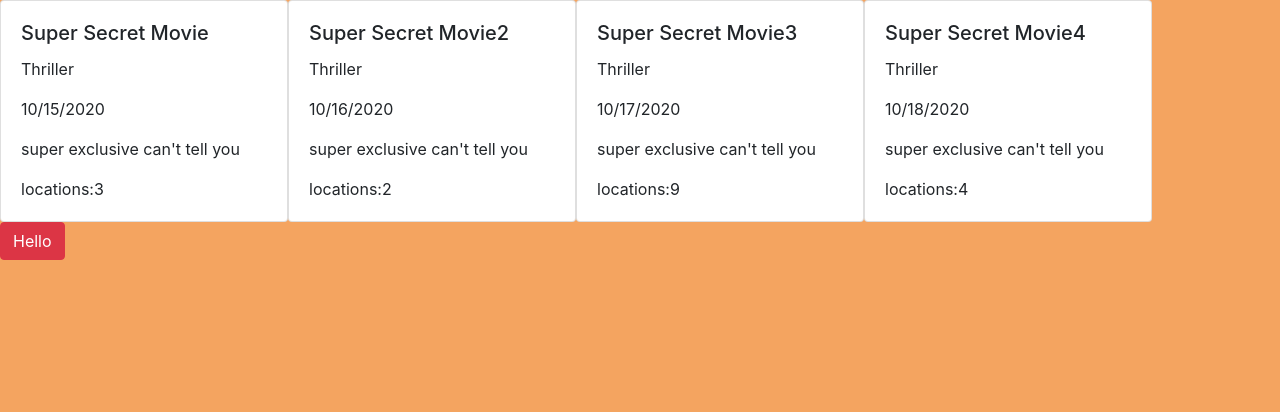
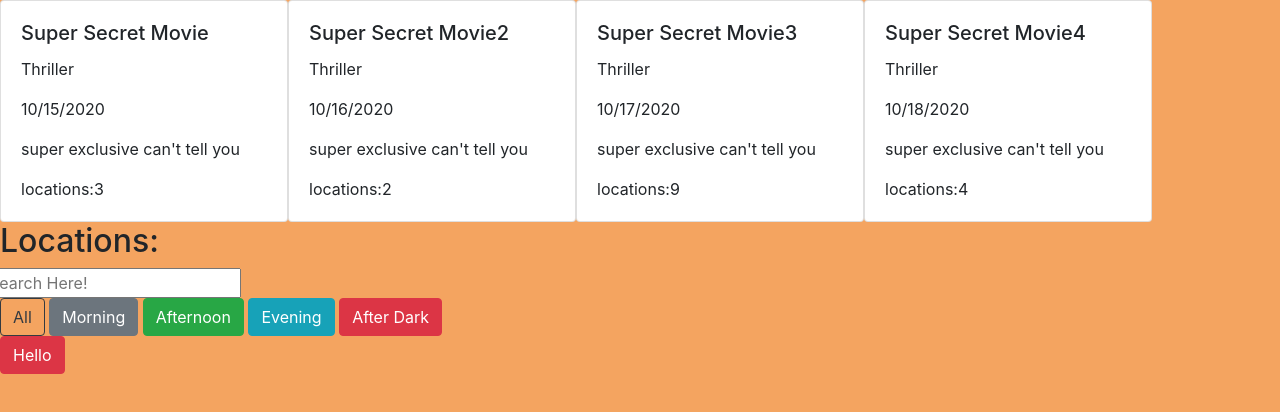
Before and after one commit to CalvinDaMogul/shotz, a website built with webpack: page src/index.html in a window 1280 px wide. Built offline with nearby package versions, Linux system fonts and the light colour scheme; files whose address does not match are found by name.

Commit message:
buttons created

```diff
--- a/src/index.html
+++ b/src/index.html
@@ -7,10 +7,25 @@
   <title>Test</title>
 </head>
 <body>
-  <!-- <div="app"> -->
+   <div id="app">
     <div id="movies"></div>
+    <h2>Locations:</h2>
+    <div id="filters">
+      <div class="row">
+        <input type="text" placeholder="Search Here!">
+      </div>
+    </div class="row">
+    <button id="All" class="btn btn-outline-dark">All</button>
+    <button id="morning"class="btn btn-secondary">Morning</button>
+    <button id="Afternoon" class="btn btn-success">Afternoon</button>
+    <button id="Evening" class="btn btn-info">Evening</button>
+    <button id="After Dark" class="btn btn-danger">After Dark</button>
+    </div>
+    </div>
+
+
     <div id="locations"></div>
     <button class="btn btn-danger">Hello</button>
-  <!-- </div> -->
+   </div>
 </body>
 </html>
```
